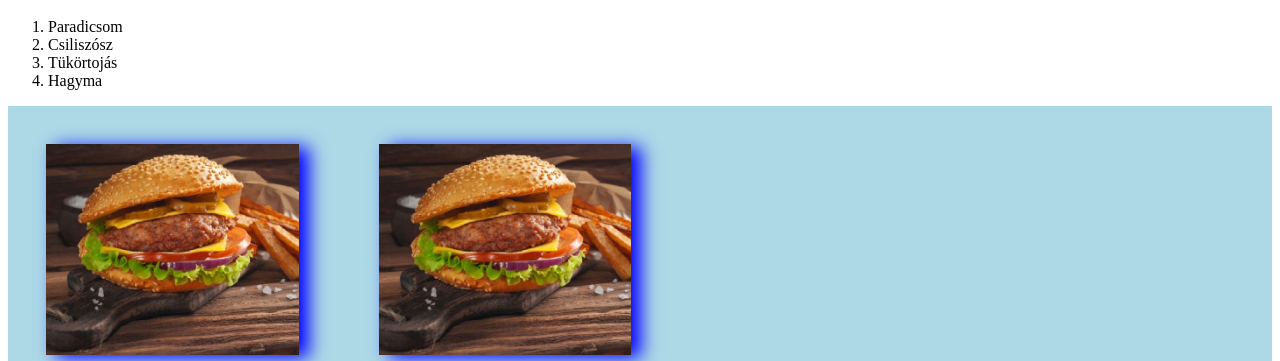
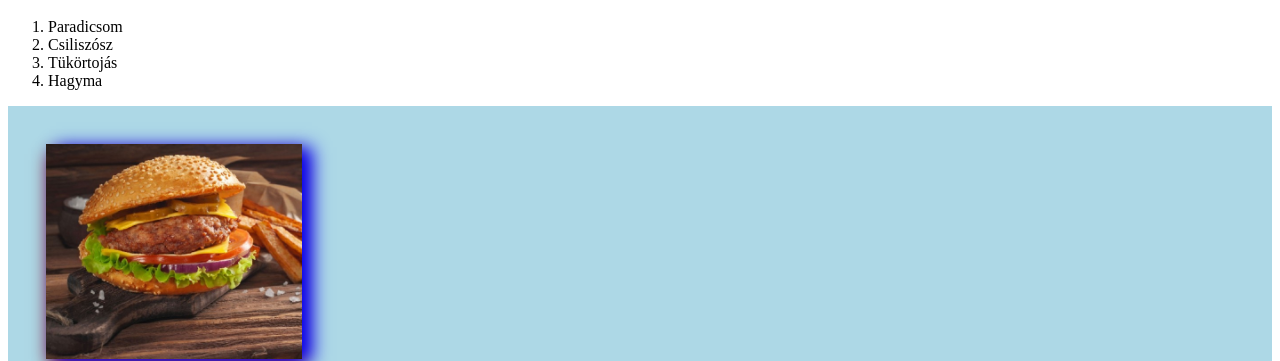
Before and after one commit to rycsqo/rycsqo.github.io, a plain HTML site: page index.html in a window 1280 px wide. Shown: the part 452-813 px from the top of the page. Drawn offline with Linux system fonts and the light colour scheme; a web font is replaced by a local one.

Commit message:
Position fixed.

```diff
--- a/css/style.css
+++ b/css/style.css
@@ -38,6 +38,10 @@ h2 {
 }
 #img-2 {
     display: inline;
+        box-shadow: 3px 10px 17px darkred;
+}
+#img-1 {
+    position: fixed;
 }
 img {
     width: 20%;
```
